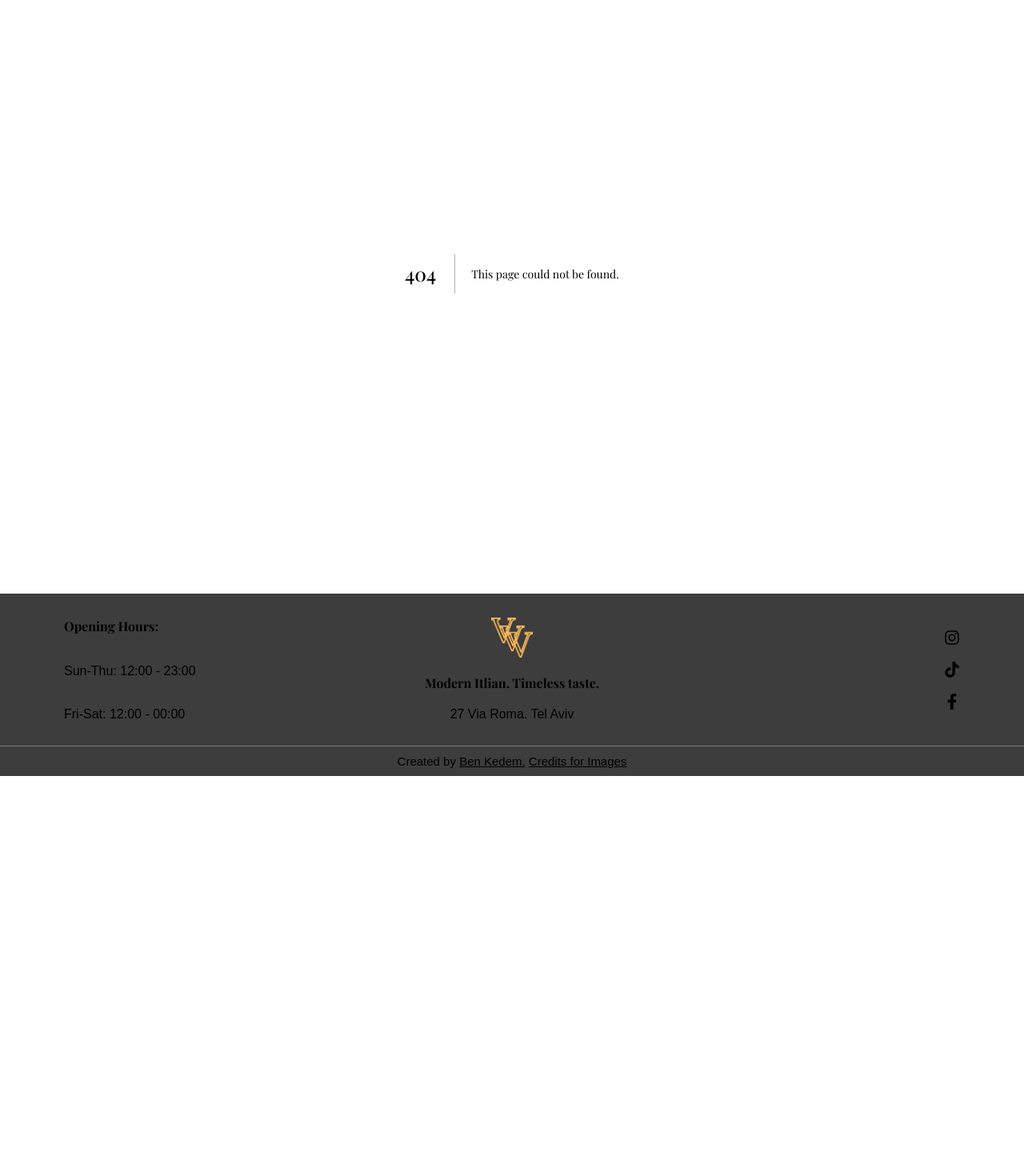
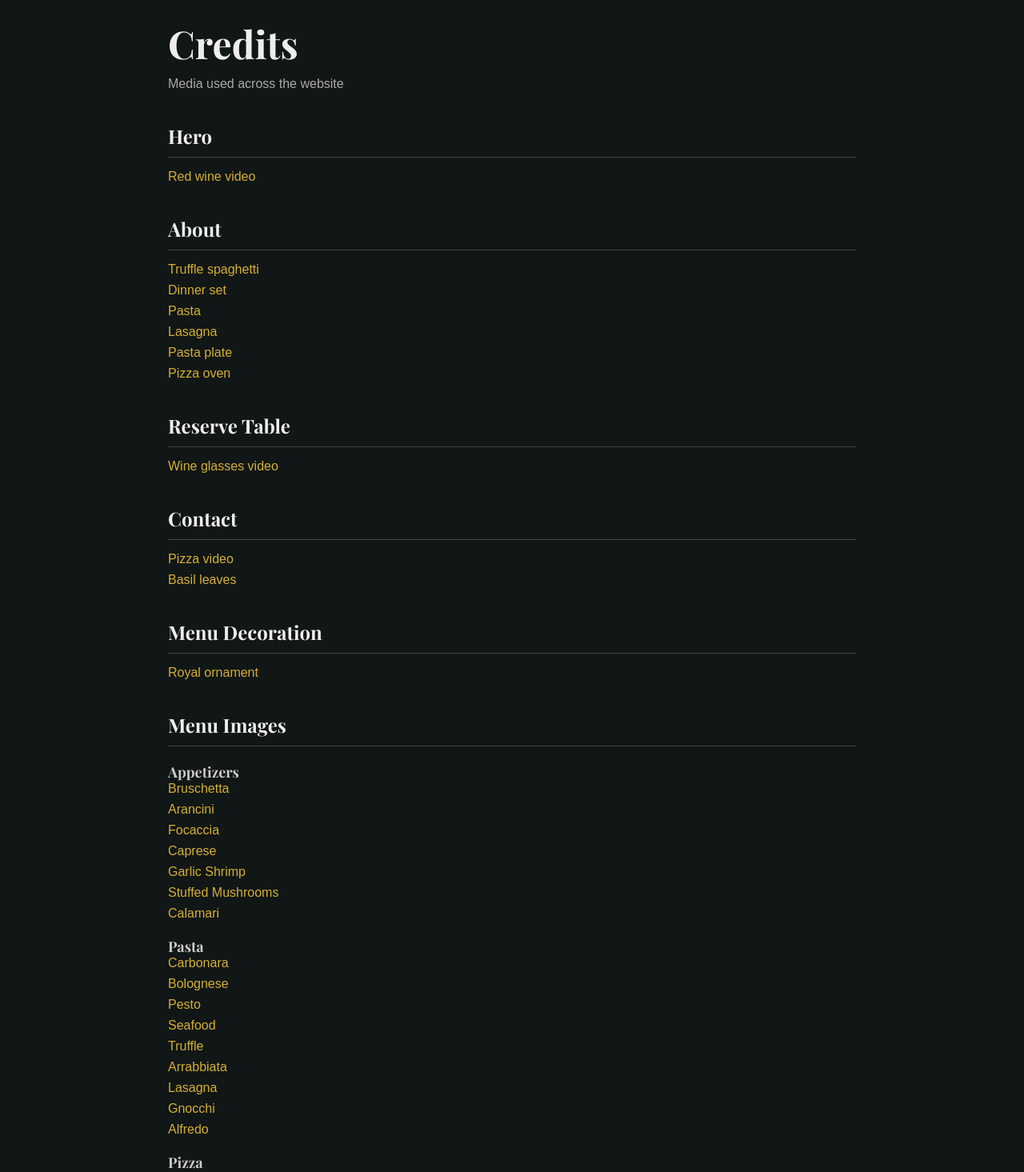
Before and after one commit to beeeen498/vini-vidi-vici, a Next.js app: page /credits in a window 1280 px wide. Before the commit this address had no page. Shown: the part 58-1523 px from the top of the page at 80% size. Before the commit the page ends 1028 px from the top, so only its background shows below. Built offline with nearby package versions, Linux system fonts and the light colour scheme; a web font is replaced by a local one.

Commit message:
Implemented Credits page

```diff
--- /dev/null
+++ b/app/credits/credits.module.scss
@@ -0,0 +1,53 @@
+.creditsPage {
+  max-width: 900px;
+  margin: 0 auto;
+  padding: 80px 20px;
+  color: #eee;
+
+  h1 {
+    font-size: 48px;
+    margin-bottom: 10px;
+  }
+
+  .subtitle {
+    color: #aaa;
+    margin-bottom: 40px;
+  }
+
+  section {
+    margin-bottom: 40px;
+
+    h2 {
+      border-bottom: 1px solid #444;
+      padding-bottom: 10px;
+      margin-bottom: 15px;
+      font-size: 24px;
+    }
+
+    h3 {
+      margin-top: 20px;
+      color: #ccc;
+      font-size: 18px;
+    }
+
+    ul {
+      list-style: none;
+      padding: 0;
+
+      li {
+        margin-bottom: 8px;
+
+        a {
+          color: #d4af37;
+          text-decoration: none;
+          transition: all 0.2s ease;
+
+          &:hover {
+            text-decoration: underline;
+            color: #f5d76e;
+          }
+        }
+      }
+    }
+  }
+}
--- /dev/null
+++ b/app/credits/page.tsx
@@ -0,0 +1,134 @@
+'use client'
+
+import styles from "./credits.module.scss"
+
+const CreditsPage = () => {
+  return (
+    <div className={styles.creditsPage}>
+
+      <h1>Credits</h1>
+      <p className={styles.subtitle}>Media used across the website</p>
+
+      {/* HERO */}
+      <section>
+        <h2>Hero</h2>
+        <ul>
+          <li>
+            <a href="https://www.freepik.com/free-video/red-wine-wineglass-black-background_1730272">
+              Red wine video
+            </a>
+          </li>
+        </ul>
+      </section>
+
+      {/* ABOUT */}
+      <section>
+        <h2>About</h2>
+        <ul>
+          <li><a href="https://www.freepik.com/free-photo/truffle-spaghetti-plate-with-mushroom-sauce-grated-parmesan_7571639.htm">Truffle spaghetti</a></li>
+          <li><a href="https://www.freepik.com/free-photo/dinner-set-with-margherita-pizza-salad-pasta-wine_7607776.htm">Dinner set</a></li>
+          <li><a href="https://www.pexels.com/photo/creamy-mushroom-pasta-penne-with-parsley-garnish-31097757/">Pasta</a></li>
+          <li><a href="https://www.pexels.com/photo/delicious-italian-lasagna-in-black-plate-31779545/">Lasagna</a></li>
+          <li><a href="https://www.pexels.com/photo/pasta-on-plate-19098018/">Pasta plate</a></li>
+          <li><a href="https://www.pexels.com/photo/pizza-in-oven-1878346/">Pizza oven</a></li>
+        </ul>
+      </section>
+
+      {/* RESERVE */}
+      <section>
+        <h2>Reserve Table</h2>
+        <ul>
+          <li>
+            <a href="https://www.freepik.com/free-video/closeup-clinking-wine-glasses-senior-couple-hands-grandparents-toasting-wine_1454019">
+              Wine glasses video
+            </a>
+          </li>
+        </ul>
+      </section>
+
+      {/* CONTACT */}
+      <section>
+        <h2>Contact</h2>
+        <ul>
+          <li><a href="https://www.pexels.com/video/artisan-neapolitan-pizza-with-fresh-ingredients-35754388/">Pizza video</a></li>
+          <li><a href="https://www.freepik.com/free-psd/fresh-green-basil-leaves-isolated-transparent-background_426326253.htm">Basil leaves</a></li>
+        </ul>
+      </section>
+
+      {/* MENU DECOR */}
+      <section>
+        <h2>Menu Decoration</h2>
+        <ul>
+          <li>
+            <a href="https://www.freepik.com/free-vector/vintage-flourish-ornament-frame-vector_3384160.htm">
+              Royal ornament
+            </a>
+          </li>
+        </ul>
+      </section>
+
+      {/* MENU IMAGES */}
+      <section>
+        <h2>Menu Images</h2>
+
+        <h3>Appetizers</h3>
+        <ul>
+          <li><a href="https://www.pexels.com/photo/a-bruschetta-in-close-up-photography-7432991/">Bruschetta</a></li>
+          <li><a href="https://www.pexels.com/photo/white-ceramic-saucer-1765012/">Arancini</a></li>
+          <li><a href="https://www.pexels.com/photo/traditional-italian-focaccia-with-olives-and-tomatoes-36367672/">Focaccia</a></li>
+          <li><a href="https://www.pexels.com/photo/tasty-salad-with-poached-egg-7239310/">Caprese</a></li>
+          <li><a href="https://www.pexels.com/photo/shrimp-dish-with-sliced-lemon-and-dill-garnish-8633745/">Garlic Shrimp</a></li>
+          <li><a href="https://www.pexels.com/photo/cooked-mushrooms-and-garlic-5950441/">Stuffed Mushrooms</a></li>
+          <li><a href="https://www.pexels.com/photo/tasty-fried-calamari-on-plate-27565825/">Calamari</a></li>
+        </ul>
+
+        <h3>Pasta</h3>
+        <ul>
+          <li><a href="https://www.pexels.com/photo/delicious-italian-spaghetti-carbonara-dish-29039082/">Carbonara</a></li>
+          <li><a href="https://www.pexels.com/photo/pasta-dish-on-white-ceramic-bowl-5639896/">Bolognese</a></li>
+          <li><a href="https://www.pexels.com/photo/delicious-penne-pasta-with-pesto-and-basil-34326272/">Pesto</a></li>
+          <li><a href="https://www.pexels.com/photo/close-up-shot-of-a-seafood-pasta-13322666/">Seafood</a></li>
+          <li><a href="https://www.pexels.com/photo/a-pasta-on-a-ceramic-plate-7491885/">Truffle</a></li>
+          <li><a href="https://www.pexels.com/photo/pasta-with-white-cheese-on-brown-ceramic-bowl-5419330/">Arrabbiata</a></li>
+          <li><a href="https://www.pexels.com/photo/baked-pasta-on-a-ceramic-plate-6046493/">Lasagna</a></li>
+          <li><a href="https://www.pexels.com/photo/a-gnocchi-with-cheese-on-top-6659622/">Gnocchi</a></li>
+          <li><a href="https://www.pexels.com/photo/overhead-view-of-meal-with-cheese-5639532/">Alfredo</a></li>
+        </ul>
+
+        <h3>Pizza</h3>
+        <ul>
+          <li><a href="https://www.pexels.com/photo/delicious-margherita-pizza-on-red-checked-tablecloth-36602167/">Margherita</a></li>
+          <li><a href="https://www.pexels.com/photo/delicious-pepperoni-pizza-on-checkered-tablecloth-36571104/">Pepperoni</a></li>
+          <li><a href="https://www.pexels.com/photo/close-up-of-gourmet-pizzas-on-a-table-35896154/">Quattro Formaggi</a></li>
+          <li><a href="https://www.pexels.com/photo/pizza-with-vegetables-toppings-on-a-wooden-surface-5903261/">Prosciutto & Arugula</a></li>
+        </ul>
+
+        <h3>Main Courses</h3>
+        <ul>
+          <li><a href="https://www.pexels.com/photo/appetizing-steak-on-salad-leaves-in-restaurant-6542791/">Ribeye</a></li>
+          <li><a href="https://www.pexels.com/photo/close-up-of-a-grilled-salmon-on-a-white-plate-17878510/">Salmon</a></li>
+          <li><a href="https://www.pexels.com/photo/chicken-parmigiana-13443376/">Chicken Parmigiana</a></li>
+          <li><a href="https://www.pexels.com/photo/grilled-lamb-chops-with-sauce-and-garnishes-33469321/">Lamb Chops</a></li>
+          <li><a href="https://www.pexels.com/photo/beef-with-potato-puree-boiled-plums-asparagus-15352334/">Osso Buco</a></li>
+          <li><a href="https://www.pexels.com/photo/fried-food-with-fresh-herbs-5639738/">Eggplant Parmigiana</a></li>
+          <li><a href="https://www.pexels.com/photo/gourmet-risotto-with-mushrooms-on-elegant-plate-28442559/">Risotto</a></li>
+        </ul>
+
+        <h3>Desserts</h3>
+        <ul>
+          <li><a href="https://www.pexels.com/photo/close-up-shot-of-a-sliced-cake-6880219/">Tiramisu</a></li>
+          <li><a href="https://www.pexels.com/photo/three-scoops-of-ice-cream-3625371/">Gelato</a></li>
+          <li><a href="https://www.pexels.com/photo/delicious-blackberry-topped-dessert-on-slate-plate-31064587/">Panna Cotta</a></li>
+          <li><a href="https://www.pexels.com/photo/delicious-molten-chocolate-lava-cake-on-plate-36183209/">Chocolate Soufflé</a></li>
+          <li><a href="https://www.pexels.com/photo/yummy-cannoli-dessert-on-plate-7474117/">Cannoli</a></li>
+          <li><a href="https://www.pexels.com/photo/coffee-with-ice-creams-19352809/">Affogato</a></li>
+          <li><a href="https://www.pexels.com/photo/plate-of-pastries-342020/">Zeppole</a></li>
+        </ul>
+
+      </section>
+
+    </div>
+  );
+};
+
+export default CreditsPage;
--- a/components/global/Footer/Footer.tsx
+++ b/components/global/Footer/Footer.tsx
@@ -29,7 +29,7 @@ const Footer = () => {
 
         {/* credits */}
         <div className={styles.footerCredits}>
-            <p>Created by <span><Link href={""}>Ben Kedem.</Link></span> <span><Link href="">Credits for Images</Link></span></p>
+            <p>Created by <span><Link href={""}>Ben Kedem.</Link></span> <span><Link href="/credits">Credits for Images</Link></span></p>
         </div>
     </footer>
   )
```
